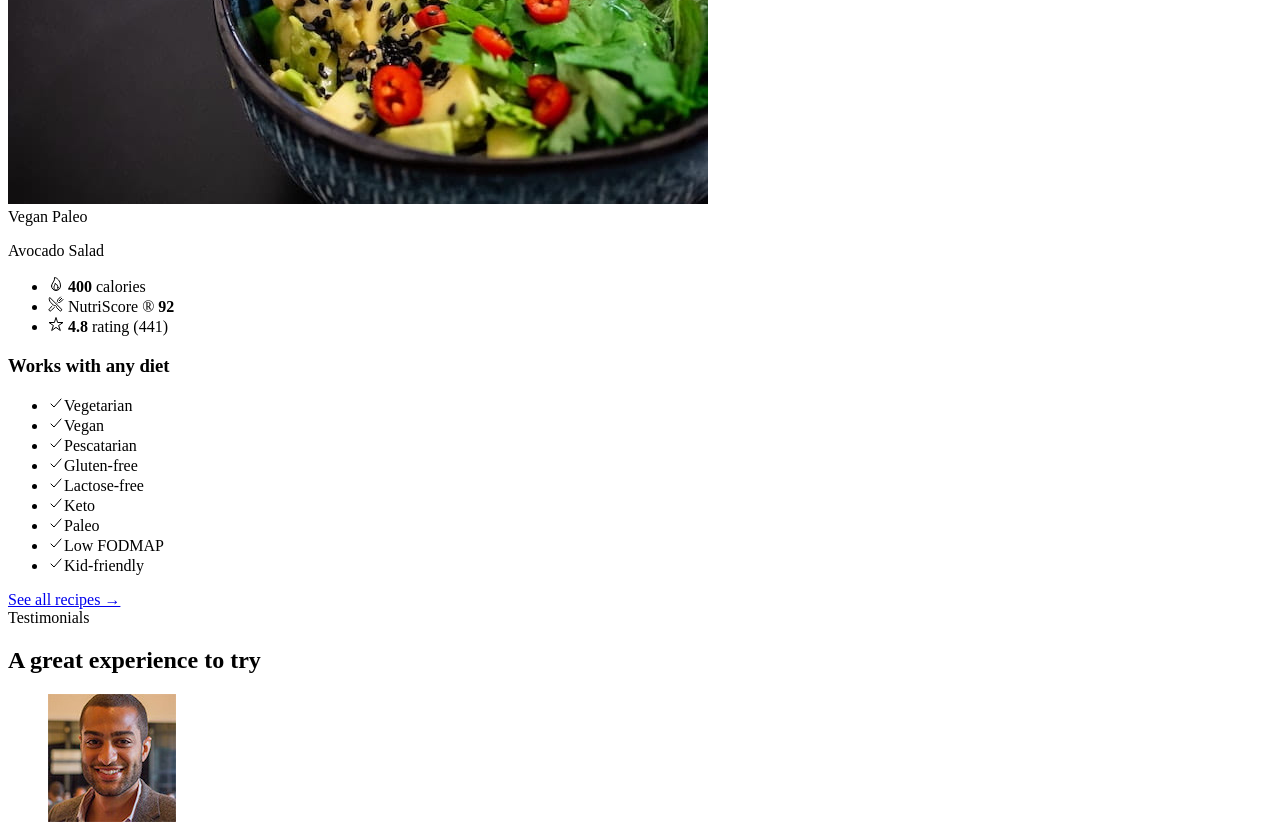
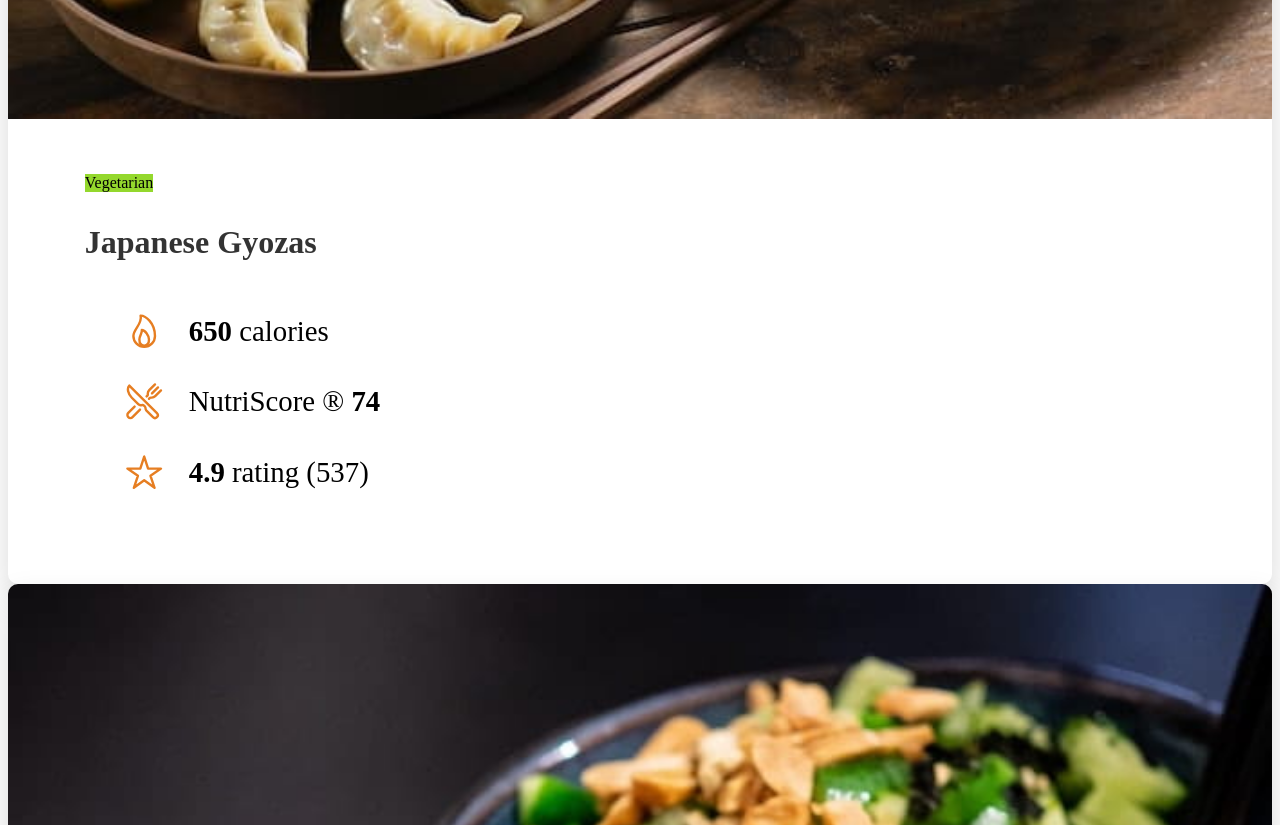
Before and after one commit to Nelnaji/Omnifood2github, a plain HTML site: page index.html in a window 1280 px wide. Shown: the part 6860-7685 px from the top of the page. Drawn offline with nearby package versions, Linux system fonts and the light colour scheme; some packages are replaced by stand-ins of ours; a script that the page names is missing.

Commit message:
added meals + diet section styling

```diff
--- a/public/css/style.css
+++ b/public/css/style.css
@@ -297,3 +297,79 @@ Letter spacing :
     /* add negative value to push it to the top */
     z-index: -1;
 }
+
+/* *************************************/
+/*   Meals + diet section */
+.section-meals {
+    padding: 9.6rem 0;
+}
+
+.meal-title {
+    font-size: 2rem;
+    color: #333;
+    font-weight: 600;
+    margin-bottom: 3.2rem;
+}
+
+.meal-attributes {
+    list-style: none;
+    display: flex;
+    flex-direction: column;
+    gap: 2rem;
+}
+
+.meal-attribute {
+    font-size: 1.8rem;
+    display: flex;
+    align-items: center;
+    gap: 1.6rem;
+}
+
+.meal-img {
+    width: 100%;
+}
+
+.meal-icon {
+    height: 2.4rem;
+    width: 2.4rem;
+    color: #e67e22;
+}
+
+.meal-tags {
+    margin-bottom: 1.2rem;
+    display: flex;
+    gap: 0.4rem;
+}
+
+.meal {
+    box-shadow: 0 1rem 2rem 0 hsla(0, 0%, 0%, 0.151);
+    border-radius: 10px;
+    overflow: hidden;
+    transition: all 0.4s;
+}
+
+.meal:hover {
+    transform: translateY(-1rem);
+    box-shadow: 0 1.5rem 2rem 0 hsla(0, 0%, 0%, 0.16);
+}
+
+.meal-content {
+    padding: 3.2rem 4.8rem 4.8rem 4.8rem;
+}
+
+.tag--paleo {
+    background-color: #fcc419;
+}
+
+.tag--vegan {
+    background-color: #51cf66;
+}
+
+.tag--vegetarian {
+    background-color: #94d82d;
+}
+
+.all-recipes {
+    text-align: center;
+    font-size: 1.8rem;
+}
```
